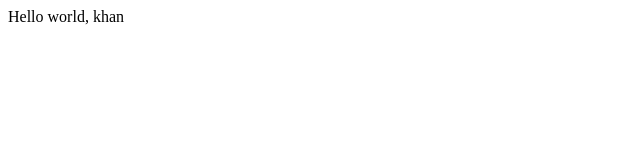
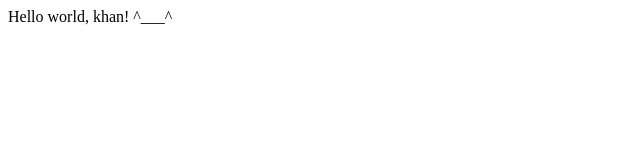
Before and after one commit to khankjw/opentutorials-khan001, a plain HTML site: page index.html in a window 1280 px wide. Shown: the full height of the page, 0-640 px from the left. Drawn offline with Linux system fonts and the light colour scheme.

Commit message:
add code index.html

```diff
--- a/index.html
+++ b/index.html
@@ -19,5 +19,7 @@
     </head>
 
     <body>
-        Hello world, khan
+        Hello world, khan!
+        ^___^
+    </body>
 </html>
```
